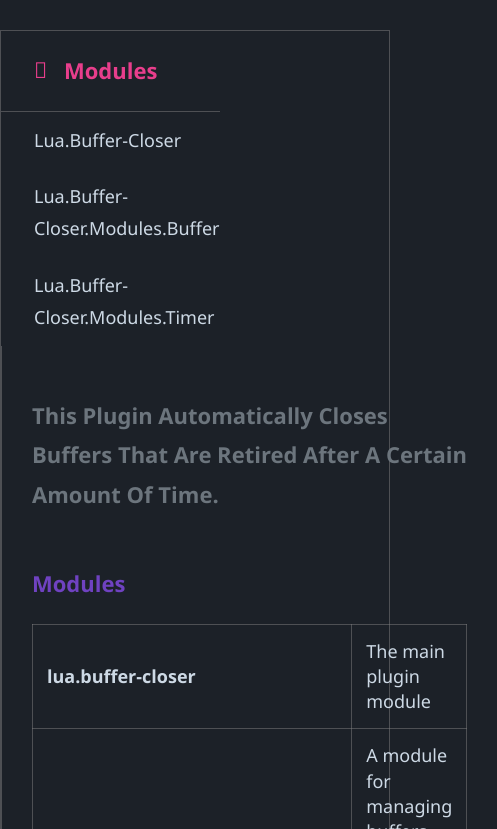
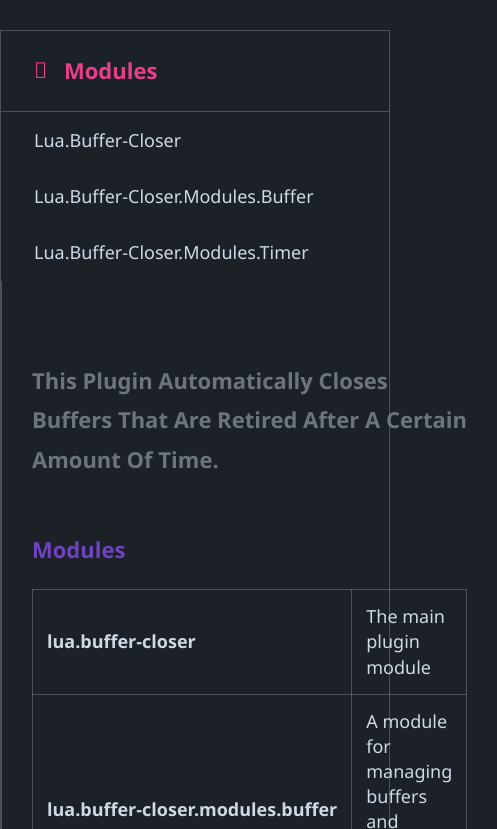
Before and after one commit to sontungexpt/ldoc-css-styles, a plain HTML site: page index.html in a window 390 px wide. Shown: the top 829 px of the page, 497 px wide, since content can reach past the window. Drawn offline with nearby package versions, Linux system fonts and the light colour scheme; a small style sheet from the web is missing.

Commit message:
Update responsive

```diff
--- a/ldoc.css
+++ b/ldoc.css
@@ -194,7 +194,7 @@ br {
 
 #content {
   flex: 0 0 77%;
-  padding-left: 30px;
+  padding: 30px;
   border-left: 1px solid var(--separator-color);
 }
 
@@ -315,3 +315,13 @@ br {
 #about {
   display: none;
 }
+
+@media (max-width: 1193px) {
+  #navigation {
+    flex: 0 0 100%;
+  }
+
+  #content {
+    flex: 0 0 100%;
+  }
+}
```
